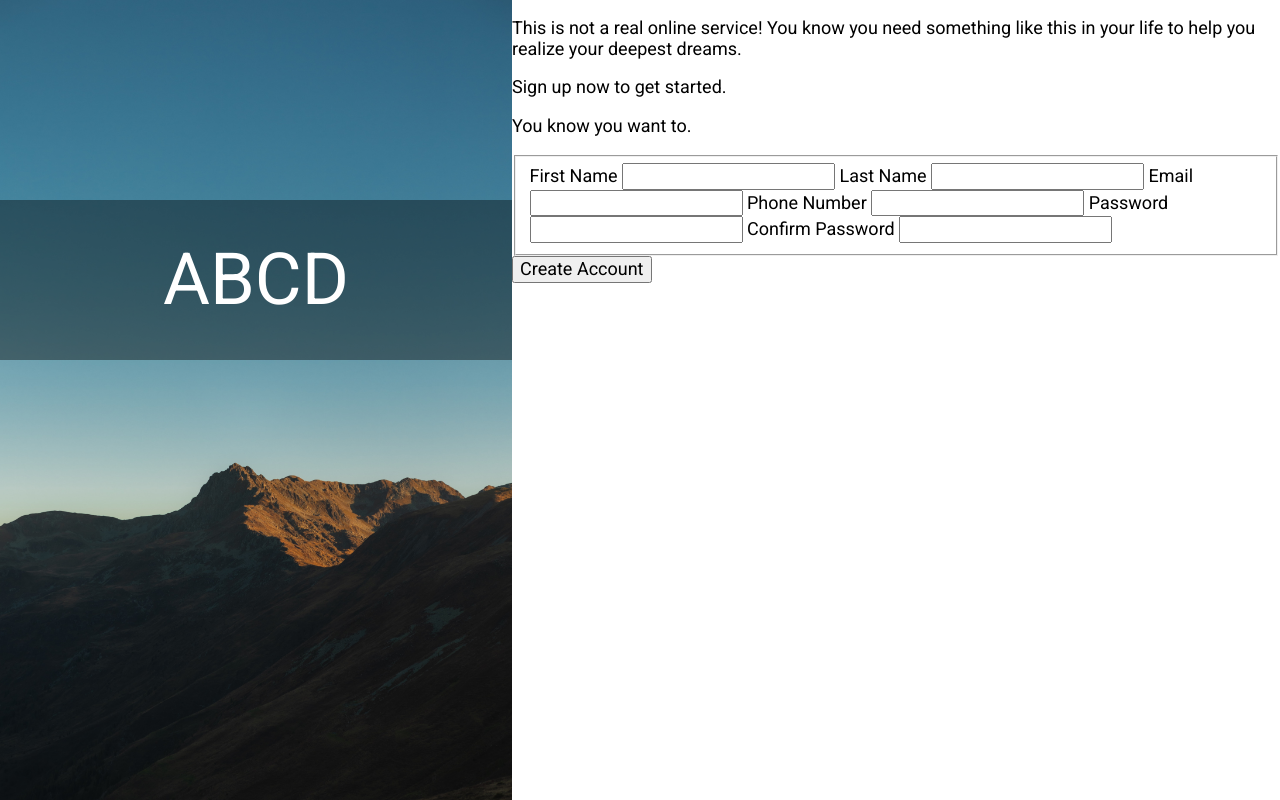
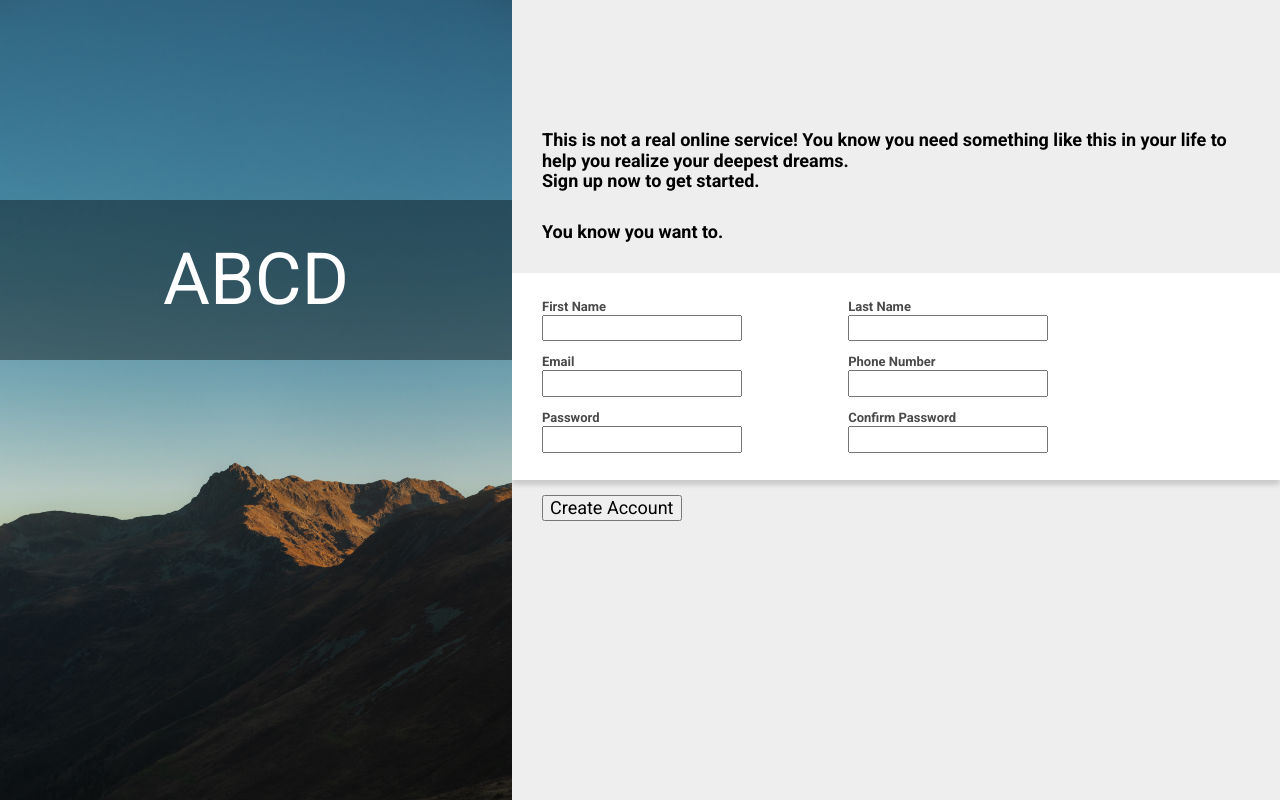
Before and after one commit to shino022/Sign-up-form, a website: page index.html in a window 1280 px wide. Drawn offline with nearby package versions, Linux system fonts and the light colour scheme.

Commit message:
Fix layout

```diff
--- a/index.html
+++ b/index.html
@@ -20,23 +20,37 @@
       </div>
     </div>
     <div class="right">
-      <p>This is not a real online service! You know you need something like this in your life to help you realize your deepest dreams.</p>
-      <p>Sign up now to get started.</p>
+      <p>This is not a real online service!
+        You know you need something like this in your life to help you realize your deepest dreams.
+        <br>Sign up now to get started.
+      </p>
       <p>You know you want to.</p>
       <form>
         <fieldset>
+          <div class="i">
             <label for="first_name">First Name</label>
             <input type="text" id="first_name" name="first_name" required>
+          </div>
+          <div class="i">
             <label for="last_name">Last Name</label>
             <input type="text" id="last_name" name="last_name" required>
+          </div>
+          <div class="i">
             <label for="user_email">Email</label>
             <input type="email" id="user_email" name="email" required>
-          <label for="phone_number">Phone Number</lable>
+          </div>
+          <div class="i">
+            <label for="phone_number">Phone Number</label>
             <input type="tel" id="phone_number" name="phone_number" pattern="[0-9]{3} ?[0-9]{3} ?[0-9]{4}" required>
+          </div>
+          <div class="i">
             <label for="user_password">Password</label>
             <input type="password" id="user_password" name="user_password" required>
+          </div>
+          <div class="i">
             <label for="user_password_confirm">Confirm Password</label>
             <input type="password" id="user_password_confirm" name="user_password_confirm" required>
+          </div>
         </fieldset>
         <button type="submit">Create Account</button>
       </form>
--- a/style.css
+++ b/style.css
@@ -53,3 +53,43 @@
   align-items: center;
   flex-shrink: 0;
 }
+
+.right{
+  padding: 100px 0px;
+  background-color: rgb(238, 238, 238);
+}
+
+.right p{
+  margin: 30px;
+  font-weight: 600;
+}
+
+.right fieldset{
+  background-color: white;
+  padding: 20px 30px;
+  margin: 0;
+  display:flex;
+  flex-wrap: wrap;
+  border: 0;
+  gap: 15%;
+  box-shadow: 0px 5px 5px rgb(202, 202, 202);
+}
+
+
+.i {
+  display:flex;
+  flex-grow: 0;
+  flex-direction: column;
+  width:200px;
+  padding:7px 0px;
+}
+
+.i label{
+  font-size: 13px;
+  font-weight: 700;
+  color: rgb(74, 74, 74);
+}
+
+button {
+  margin:15px 30px;
+}
```
Lines whose indentation alone changed are shown as unchanged.
